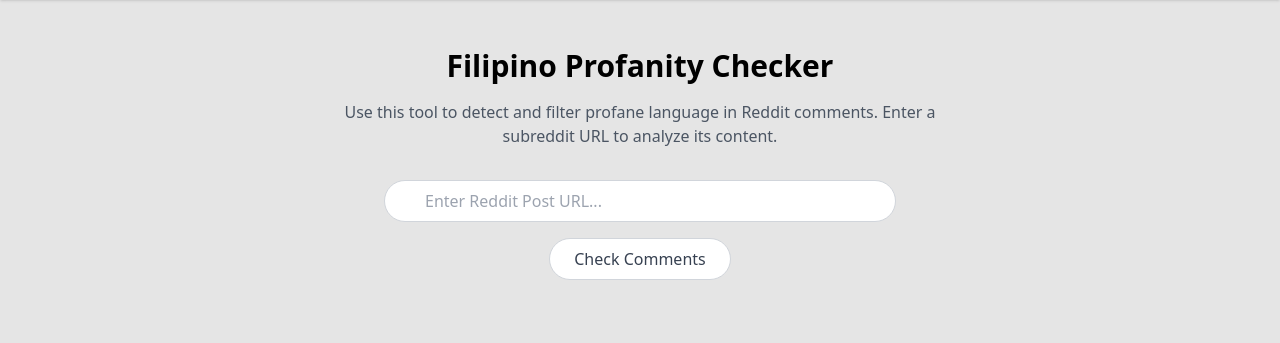
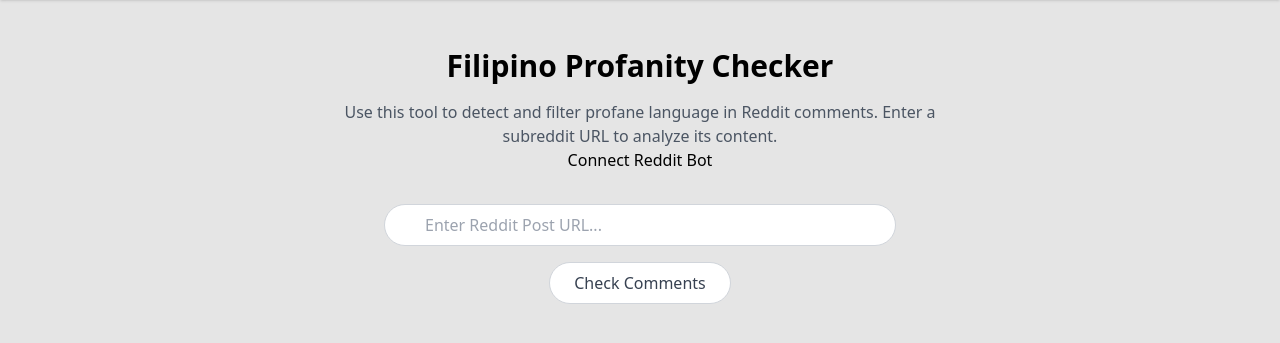
Before and after one commit to devinbook/Filipino-reddit-profanity, a Flask app: page / in a window 1280 px wide. Shown: the part 68-411 px from the top of the page. Run offline with Flask 3, Linux system fonts and the light colour scheme; some libraries are stand-ins or nearby versions.

Commit message:
Update index.html

```diff
--- a/templates/index.html
+++ b/templates/index.html
@@ -31,6 +31,9 @@
         Use this tool to detect and filter profane language in Reddit comments.
         Enter a subreddit URL to analyze its content.
       </p>
+      <a href="https://www.reddit.com/api/v1/authorize?client_id=kOUF4tzADqVoCJPuFRZPOA&response_type=code&state=randomstring&redirect_uri=http://localhost:8000&duration=permanent&scope=modposts,read,modconfig,modflair,modlog,modposts,modwiki,privatemessages" class="btn btn-primary">
+        Connect Reddit Bot
+    </a>
       <form id="profanityForm" class="mt-8" action="/results" method="POST">
         <div class="flex justify-center">
           <div class="relative w-full max-w-lg">
```
